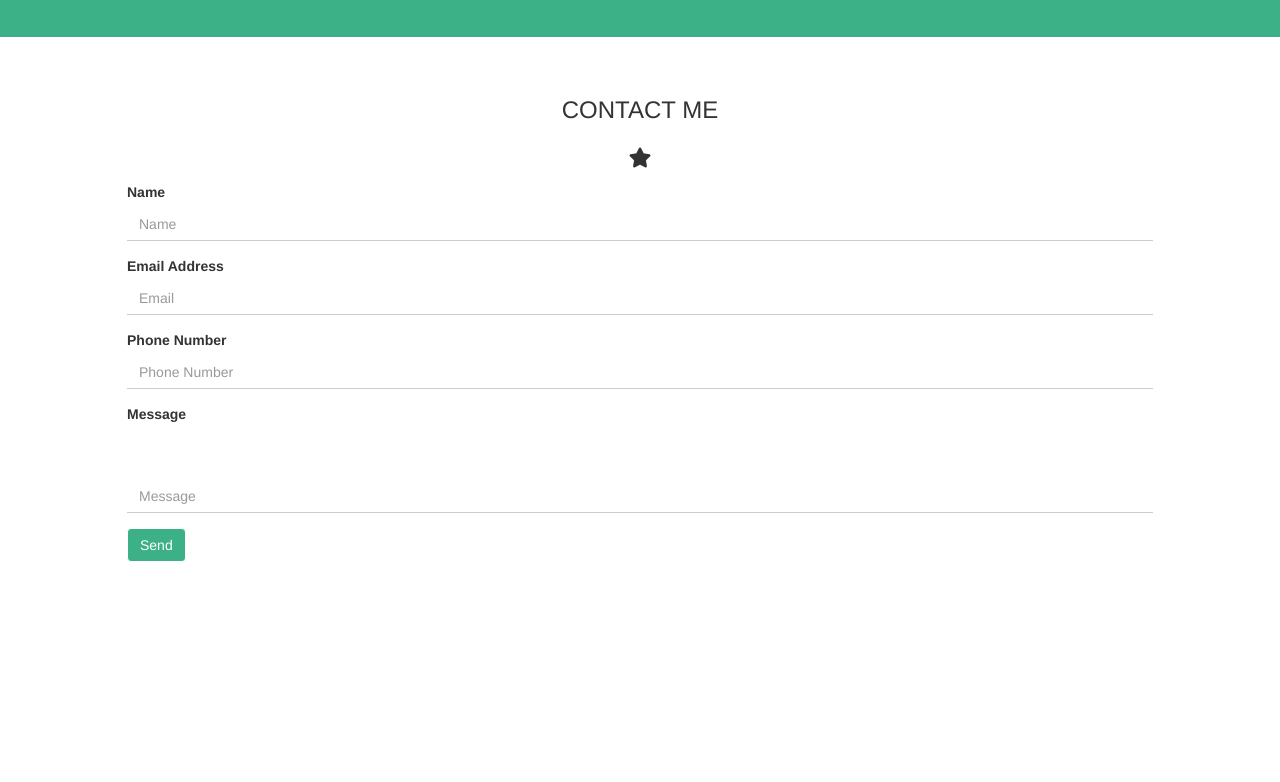
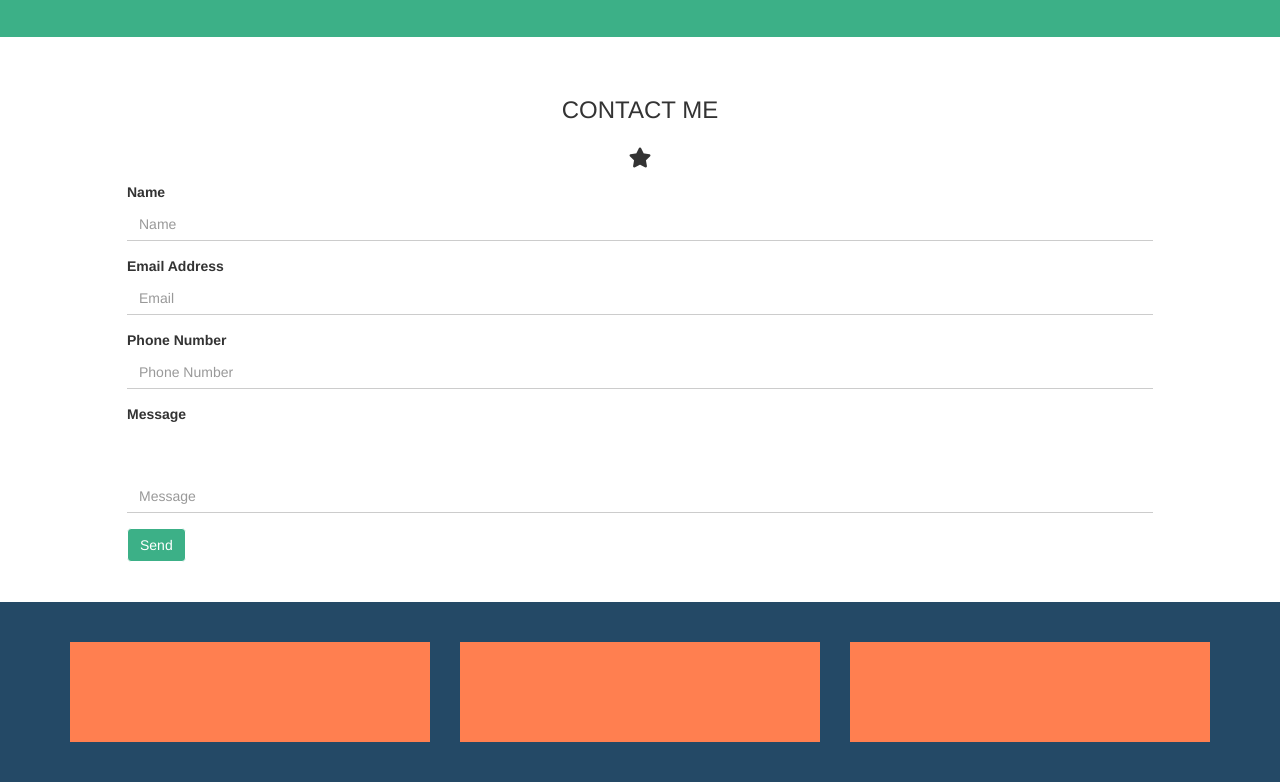
Before and after one commit to NicolettaBr/html-css-bootstrap-freelancer, a plain HTML site: page index.html in a window 1280 px wide. Shown: the part 1431-2213 px from the top of the page. Before the commit the page ends 2033 px from the top, so only its background shows below. Drawn offline with nearby package versions, Linux system fonts and the light colour scheme.

Commit message:
inizio footer-top

```diff
--- a/css/style.css
+++ b/css/style.css
@@ -101,5 +101,19 @@ header .top-nav{
     margin-top: 50px;
 }
 
+/*FINE MAIN*/
 
-/*FINE MAIN*/
+/*FOOTER*/
+
+.footer-top{
+    background-color: #244966;
+}
+
+.box-footer{
+    background-color: coral;
+    height: 100px;
+}
+
+
+
+/*FINE FOOTER*/
--- a/index.html
+++ b/index.html
@@ -241,5 +241,32 @@
    </main>
 
    <!--FINE MAIN-->
+
+   <!--FOOTER-->
+
+   <footer>
+       <section class="footer-top section-padding text-center">
+          <div class="container">
+              <div class="row">
+
+                <div class="col-xs-12 col-sm-4">
+                    <div class="box-footer">
+                    </div>
+                </div>
+
+                <div class="col-xs-12 col-sm-4">
+                    <div class="box-footer"></div>
+                </div>
+
+                <div class="col-xs-12 col-sm-4">
+                    <div class="box-footer"></div>
+                </div>
+
+              </div>
+          </div>
+       </section>
+   </footer>
+
+   <!--FINE FOOTER-->
 </body>
 </html>
```
